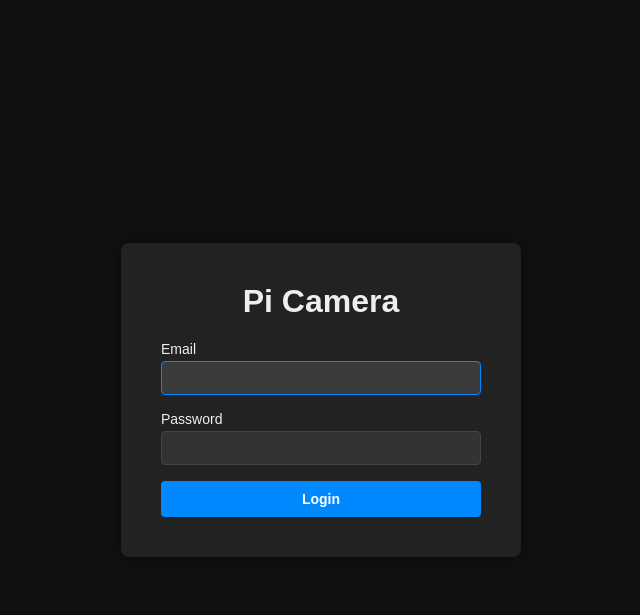
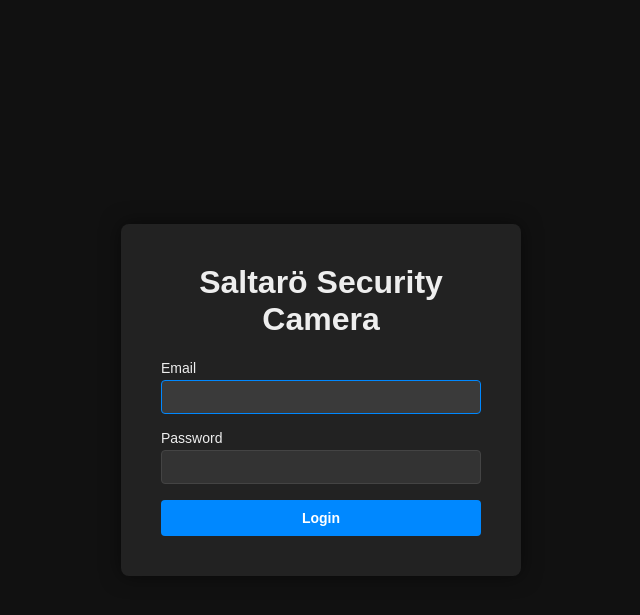
Before and after one commit to Waupie/home-security-camera, a Flask app: page /login in a window 1280 px wide. Shown: the top 615 px of the page, without its empty margins (319-959 px from the left). Run offline with Flask 3, Linux system fonts and the light colour scheme.

Commit message:
Changed header name. This issue seems to be done already.

```diff
--- a/templates/login.html
+++ b/templates/login.html
@@ -7,7 +7,7 @@
   </head>
   <body>
     <div class="login-container">
-      <h1>Pi Camera</h1>
+      <h1>Saltarö Security Camera</h1>
       {% if error %}
       <div class="error">{{ error }}</div>
       {% endif %}
```
